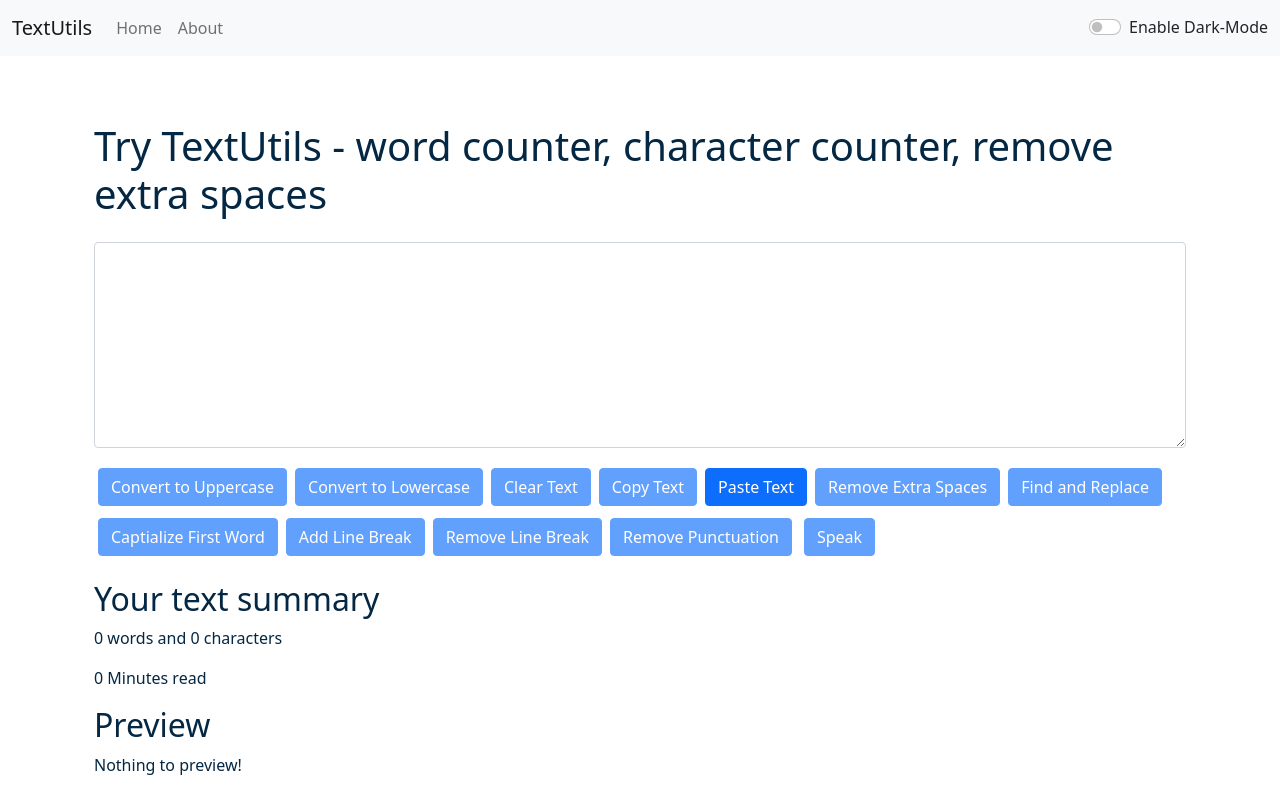
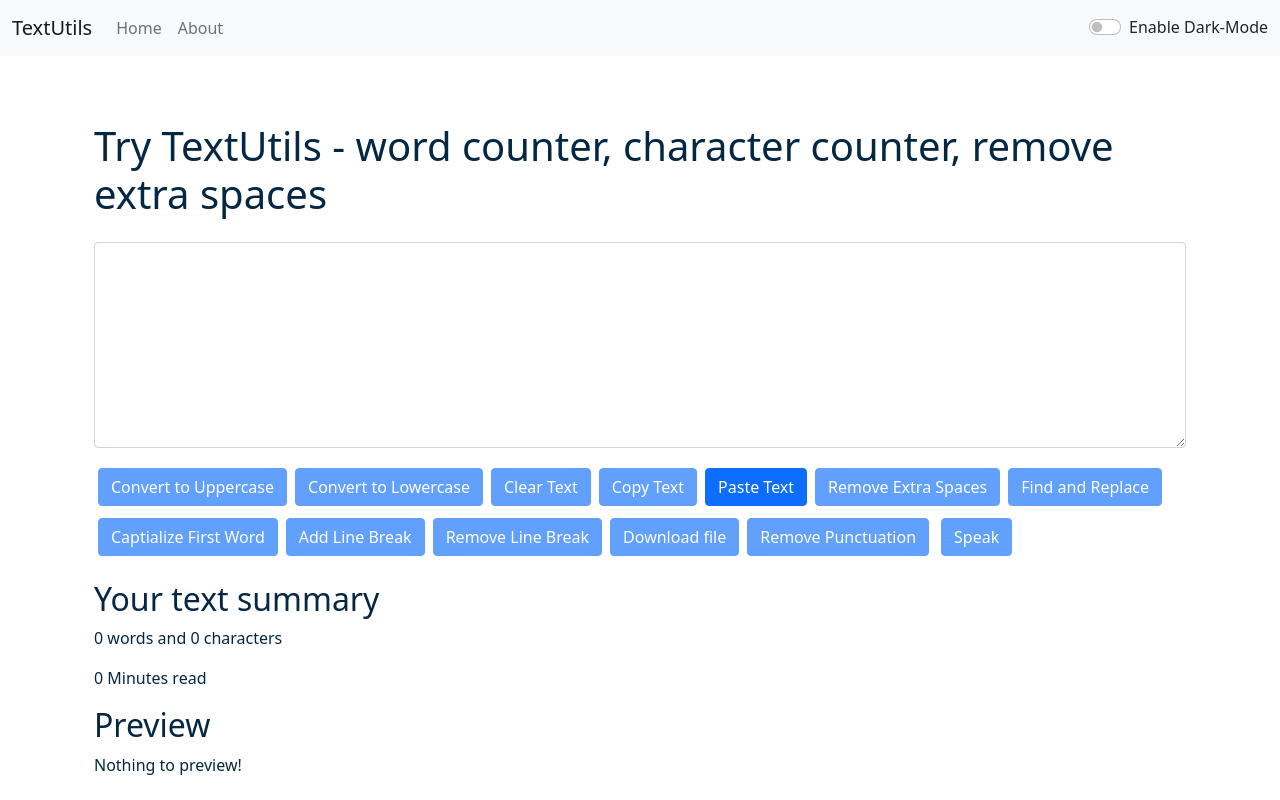
Before and after one commit to PCON-Hacktoberfest-2022/Textutils, a React (Create React App) app: page / in a window 1280 px wide. Built offline with nearby package versions, Linux system fonts and the light colour scheme.

Commit message:
download file feature

```diff
--- a/src/components/TextForm.js
+++ b/src/components/TextForm.js
@@ -96,6 +96,19 @@ export default function TextForm(props) {
     setText(newText);
     props.showAlert("Removed Line breaks!", "success");
   };
+  const downloadFile = () => {
+        //downloading file as txt
+        //filename: myFile.txt
+        let filename="myFile.txt"
+        const element = document.createElement("a");
+        const file = new Blob([text],
+                    {type: 'text/plain;charset=utf-8'});
+        element.href = URL.createObjectURL(file);
+        element.download = filename;
+        document.body.appendChild(element);
+        element.click();
+    }
+
 
   const speak = () => {
     let msg = new SpeechSynthesisUtterance();
@@ -127,6 +140,7 @@ export default function TextForm(props) {
           <button disabled={text.length === 0} className="btn btn-primary mx-1 my-1" onClick={captializeFirstWord}>Captialize First Word</button>
           <button disabled={text.length === 0} className="btn btn-primary mx-1 my-1" onClick={addLineBreak}>Add Line Break</button>
           <button disabled={text.length === 0} className="btn btn-primary mx-1 my-1" onClick={removeLineBreak}>Remove Line Break</button>
+          <button disabled={text.length === 0} className="btn btn-primary mx-1 my-1" onClick={downloadFile}>Download file</button>
           <button disabled={text.length === 0} className="btn btn-primary mx-1 my-1" onClick={handlePunctuation}>Remove Punctuation</button>
           <button disabled={text.length===0} className="btn btn-primary mx-2 my-2" type="submit" onClick={speak}  >Speak</button>
 
```
